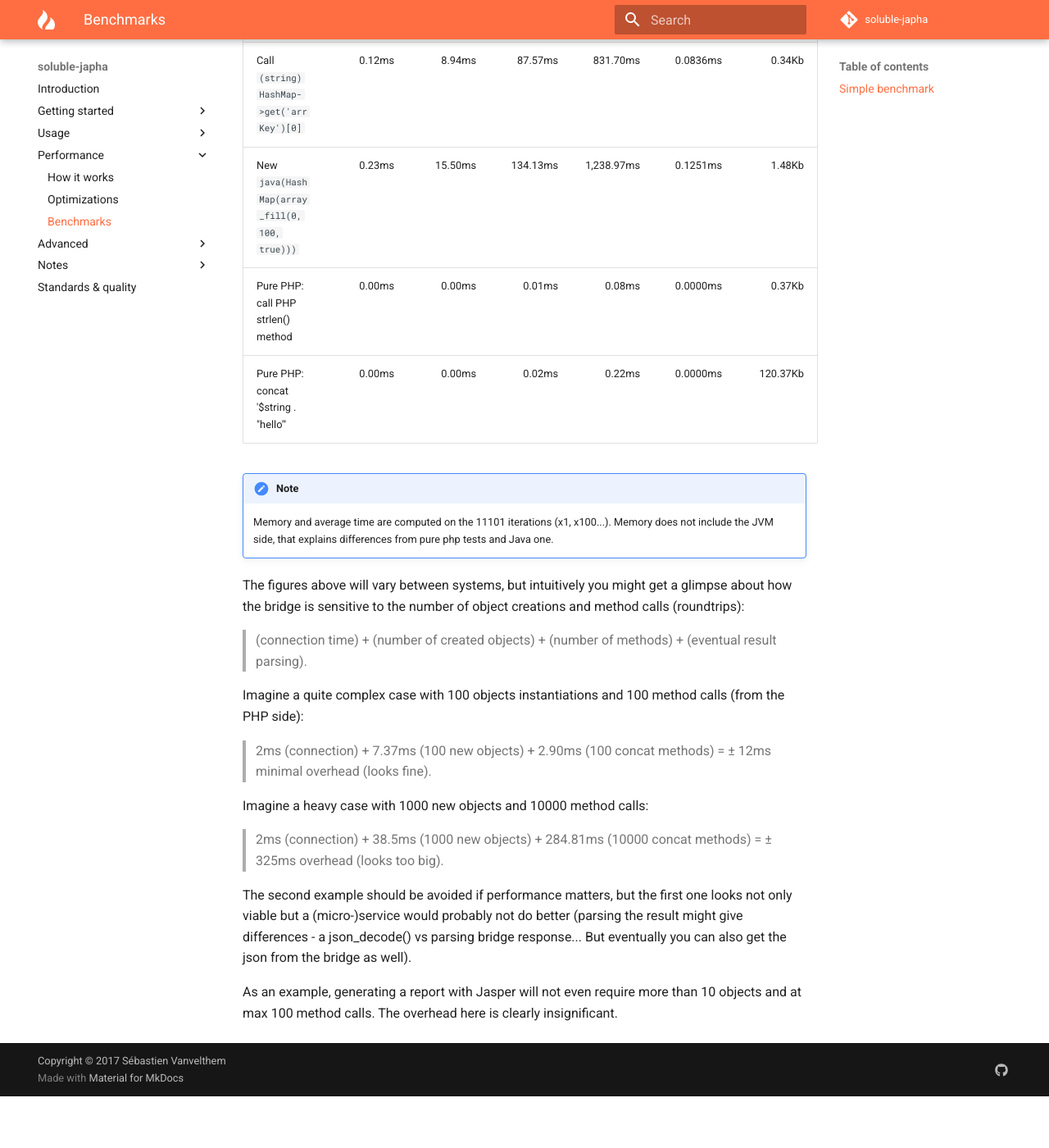
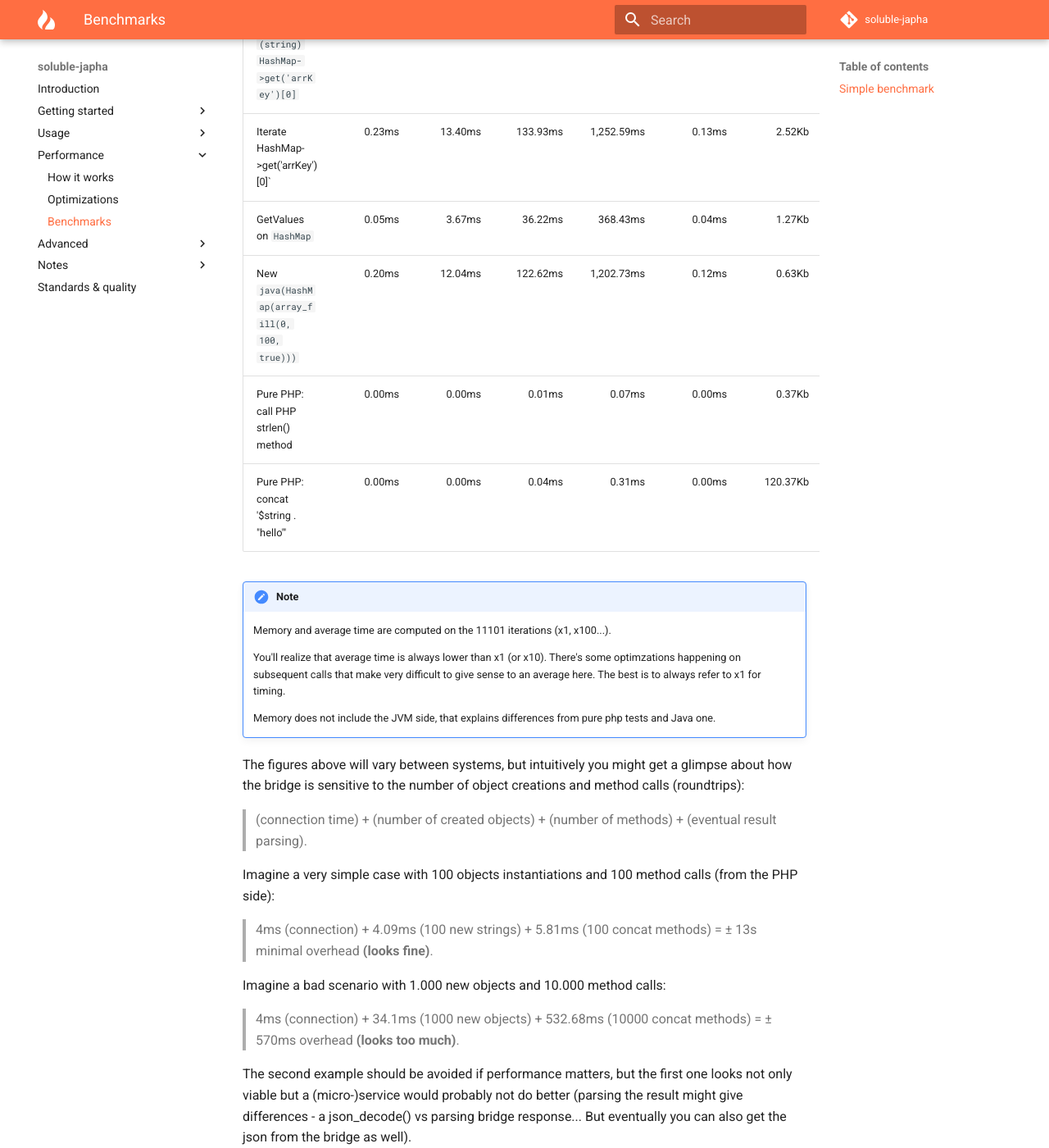
Before and after one commit to belgattitude/soluble-japha, an MkDocs documentation site: the page built from doc/bridge_benchmarks.md, in a window 1280 px wide and 1400 px high, scrolled down 1301 px. Shown: the whole window at 82% size. Built offline with MkDocs 1.6.1 and Material for MkDocs 9.7.7, drawn with Linux system fonts in a browser that asks for light colours; comment, search, counter and statistics services are not loaded; old or Windows-style settings are respelled for this version of MkDocs; before the commit the page ends 2638 px from its top, so only the background shows below that; some of the changed text lies outside the part shown.

Commit message:
Added values to benchmark

```diff
--- a/doc/bridge_benchmarks.md
+++ b/doc/bridge_benchmarks.md
@@ -9,40 +9,48 @@
 
 ## Simple benchmark
 
-Machine: Laptop i7-6700HQ 2.60GHz, Tomcat8, japha 1.0.0, OracleJDK8, Xenial, php7.0-fpm.
+Machine: Laptop i7-6700HQ 2.60GHz, Tomcat8, japha 1.2.0, OracleJDK8, pjb7.0.0 and php7.0-fpm on ubuntu xenial.
 Test script: [simple_benchmark.php](https://github.com/belgattitude/soluble-japha/blob/master/test/bench/simple_benchmarks.php).
-Connection time: `$ba = new BridgeAdapter([])` varies between around 2ms (php7.0-fpm) and 5ms (php7.0-cli)
+Connection time: `$ba = new BridgeAdapter([])` varies between around 2ms and 7ms
 
 | Benchmark name |  x1 | x100 | x1000 | x10000 | Average | Memory |
 |----| ----:|----:|----:|----:|-------:|----:|
-| New java(`java.lang.String`, "One") | 0.10ms| 4.28ms| 36.10ms| 286.22ms|0.0294ms|12.37Kb|
-| New java(`java.math.BigInteger`, 1) | 0.24ms| 7.37ms| 38.50ms| 309.74ms|0.0321ms|12.29Kb|
-| Method call `java.lang.String->length()` | 0.05ms| 2.37ms| 22.68ms| 219.08ms|0.0220ms|0.34Kb|
-| Method call `java.lang.String->concat("hello")` | 0.09ms| 2.90ms| 28.60ms| 284.81ms|0.0285ms|2.09Kb|
-| $a = `...String->concat('hello')` . ' world' | 0.11ms| 6.23ms| 58.94ms| 572.52ms|0.0575ms|0.42Kb|
-| New java(`java.util.HashMap`, $arr) | 0.14ms| 4.04ms| 42.04ms| 407.97ms|0.0409ms|67.12Kb|
-| Method call `HashMap->get('arrKey')` | 0.06ms| 2.49ms| 29.97ms| 299.10ms|0.0299ms|0.33Kb|
-| Call `(string) HashMap->get('arrKey')[0]` | 0.12ms| 8.94ms| 87.57ms| 831.70ms|0.0836ms|0.34Kb|
-| New `java(HashMap(array_fill(0, 100, true)))` | 0.23ms| 15.50ms| 134.13ms| 1,238.97ms|0.1251ms|1.48Kb|
-| Pure PHP: call PHP strlen() method | 0.00ms| 0.00ms| 0.01ms| 0.08ms|0.0000ms|0.37Kb|
-| Pure PHP: concat '$string . "hello"'  | 0.00ms| 0.00ms| 0.02ms| 0.22ms|0.0000ms|120.37Kb|
+| New java(`java.lang.String`, "One") | 0.14ms| 4.09ms| 34.17ms| 282.30ms| 0.03ms| 12.37Kb|
+| New java(`java.math.BigInteger`, 1) | 0.05ms| 3.28ms| 32.51ms| 308.27ms| 0.03ms| 0.37Kb|
+| Method call `java.lang.String->length()` | 0.05ms| 2.14ms| 21.60ms| 226.35ms| 0.02ms| 0.34Kb|
+| Method call `String->concat("hello")` | 0.08ms| 2.59ms| 27.30ms| 287.79ms| 0.03ms| 2.09Kb|
+| $a = `...String->concat('hello')` . ' world' | 0.09ms| 5.81ms| 54.64ms| 532.68ms| 0.05ms| 0.42Kb|
+| New java(`java.util.HashMap`, $arr) | 0.16ms| 3.74ms| 33.78ms| 351.76ms| 0.04ms| 67.05Kb|
+| Method call `HashMap->get('arrKey')` | 0.04ms| 2.71ms| 23.37ms| 267.88ms| 0.03ms| 0.39Kb|
+| Call `(string) HashMap->get('arrKey')[0]` | 0.08ms| 5.98ms| 56.99ms| 566.69ms| 0.06ms| 0.37Kb|
+| Iterate HashMap->get('arrKey')[0]` | 0.23ms| 13.40ms| 133.93ms| 1,252.59ms| 0.13ms| 2.52Kb|
+| GetValues on `HashMap` | 0.05ms| 3.67ms| 36.22ms| 368.43ms| 0.04ms| 1.27Kb|
+| New `java(HashMap(array_fill(0, 100, true)))` | 0.20ms| 12.04ms| 122.62ms| 1,202.73ms| 0.12ms| 0.63Kb|
+| Pure PHP: call PHP strlen() method | 0.00ms| 0.00ms| 0.01ms| 0.07ms| 0.00ms| 0.37Kb|
+| Pure PHP: concat '$string . "hello"'  | 0.00ms| 0.00ms| 0.04ms| 0.31ms| 0.00ms| 120.37Kb|
+!!! note
+    Memory and average time are computed on the 11101 iterations (x1, x100...).
 
-!!! note
-    Memory and average time are computed on the 11101 iterations (x1, x100...). Memory does not include the JVM side,
-    that explains differences from pure php tests and Java one.
+    You'll realize that average time is always lower than x1 (or x10). There's some optimzations
+    happening on subsequent calls that make very difficult to give sense to an average here. The best
+    is to always refer to x1 for timing.
+
+    Memory does not include the JVM side, that explains differences from pure php tests and Java one.
+
+
 
 The figures above will vary between systems, but intuitively you might get a glimpse about how
 the bridge is sensitive to the number of object creations and method calls (roundtrips):
 
 > (connection time) + (number of created objects) + (number of methods) + (eventual result parsing).
 
-Imagine a quite complex case with 100 objects instantiations and 100 method calls (from the PHP side):
+Imagine a very simple case with 100 objects instantiations and 100 method calls (from the PHP side):
 
-> 2ms (connection) + 7.37ms (100 new objects) + 2.90ms (100 concat methods) = +/- 12ms minimal overhead (looks fine).
+> 4ms (connection) + 4.09ms (100 new strings) + 5.81ms (100 concat methods) = +/- 13s minimal overhead **(looks fine)**.
 
-Imagine a heavy case with 1000 new objects and 10000 method calls:
+Imagine a bad scenario with 1.000 new objects and 10.000 method calls:
 
-> 2ms (connection) + 38.5ms (1000 new objects) + 284.81ms (10000 concat methods) = +/- 325ms overhead (looks too big).
+> 4ms (connection) + 34.1ms (1000 new objects) + 532.68ms (10000 concat methods) = +/- 570ms overhead **(looks too much)**.
 
 The second example should be avoided if performance matters, but the first one looks not
 only viable but a (micro-)service would probably not do better (parsing the result
```
Also changed, not shown: 1 other file.
